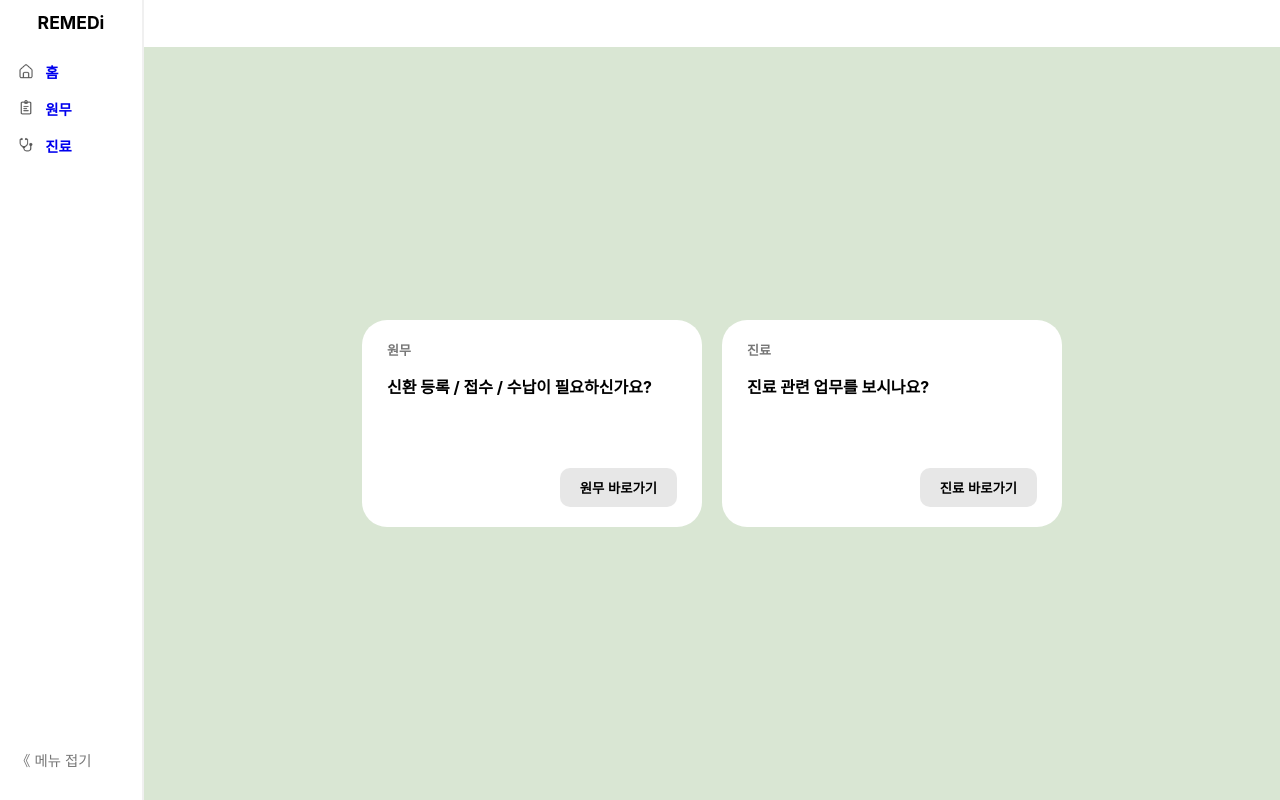
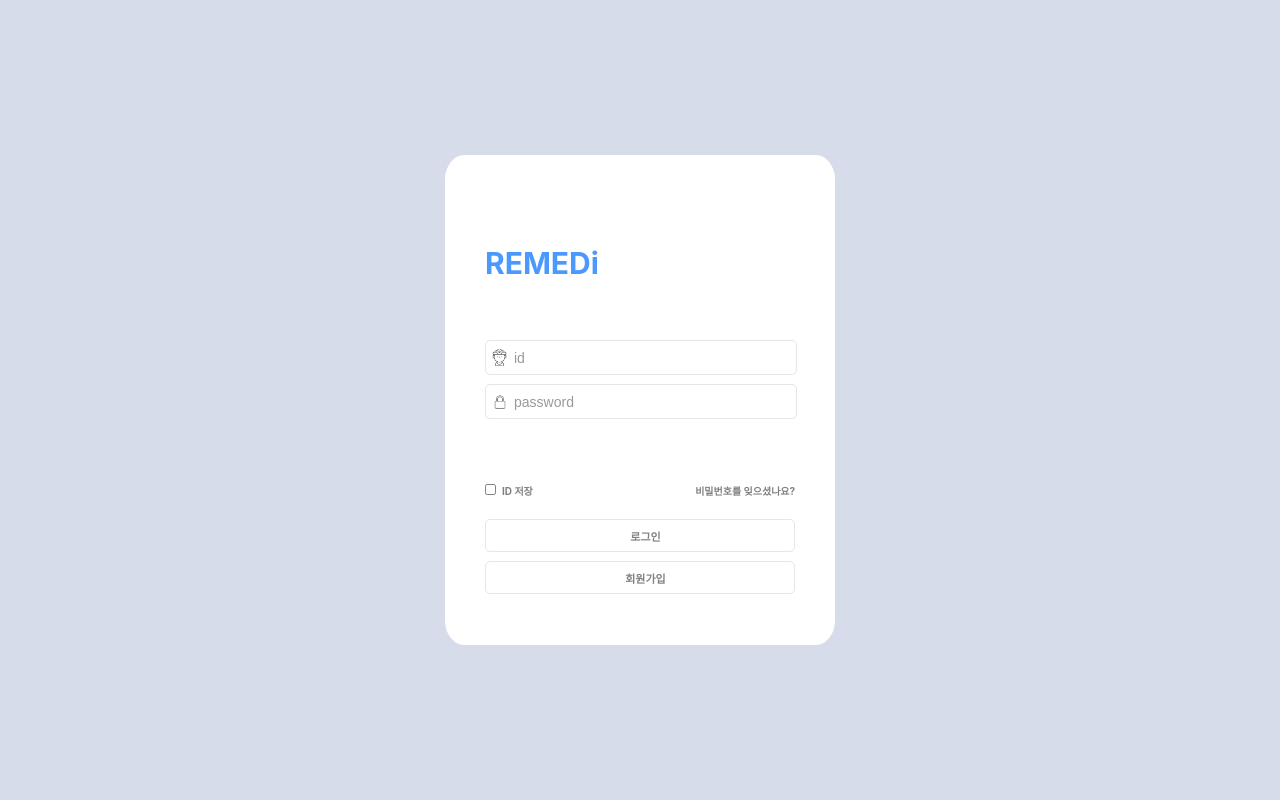
Before and after one commit to Remedi2022/EMR_frontend, a React (Create React App) app: page / in a window 1280 px wide. Built offline with nearby package versions, Linux system fonts and the light colour scheme.

Commit message:
Login id저장 수정

```diff
--- a/src/App.js
+++ b/src/App.js
@@ -17,7 +17,7 @@ function App() {
     <BrowserRouter>
       <Routes>
 
-        <Route path="/" element={<Home />}></Route>
+        <Route path="/" element={<Login />}></Route>
         <Route path="/administration/*" element={<Administration />}></Route>
         <Route path="/examination/*" element={<Examination />}></Route>
         <Route path="/payment/*" element={<Payment />}></Route>
--- a/src/pages/Login.css
+++ b/src/pages/Login.css
@@ -119,6 +119,8 @@
     vertical-align:middle;
     padding-left: 6px;
     cursor: pointer;
+    color:gray;
+    font-weight: bold;
 }
 
 
@@ -126,15 +128,17 @@ input[id="id"] + label {
 	display: inline-block;
 	width: 9px;
 	height: 9px;
-	border: 1px solid #e6e6e6;
+    border: none;
+	border: 1px solid gray;
     border-radius: 20%;
 	cursor: pointer;
 
 }
 
 input[id="id"]:checked + label {
-    background-color: #e6e6e6;
+    background-color: gray;
     cursor: pointer;
+    border: 1px solid gray;
     /* background-image: url('public/icons/square-check-solid.png'); */
 }
 /*
--- a/src/pages/Login.jsx
+++ b/src/pages/Login.jsx
@@ -15,7 +15,6 @@ export default function Login(){
                                 name="idContent"
                                 placeholder="id"
                             />
-                            <img className='userLogin' src={ process.env.PUBLIC_URL + '/icons/userlogin.png' } />
                         </div>
                         <div className="inputBoxPW">
                             <input id="pwContent"
```
